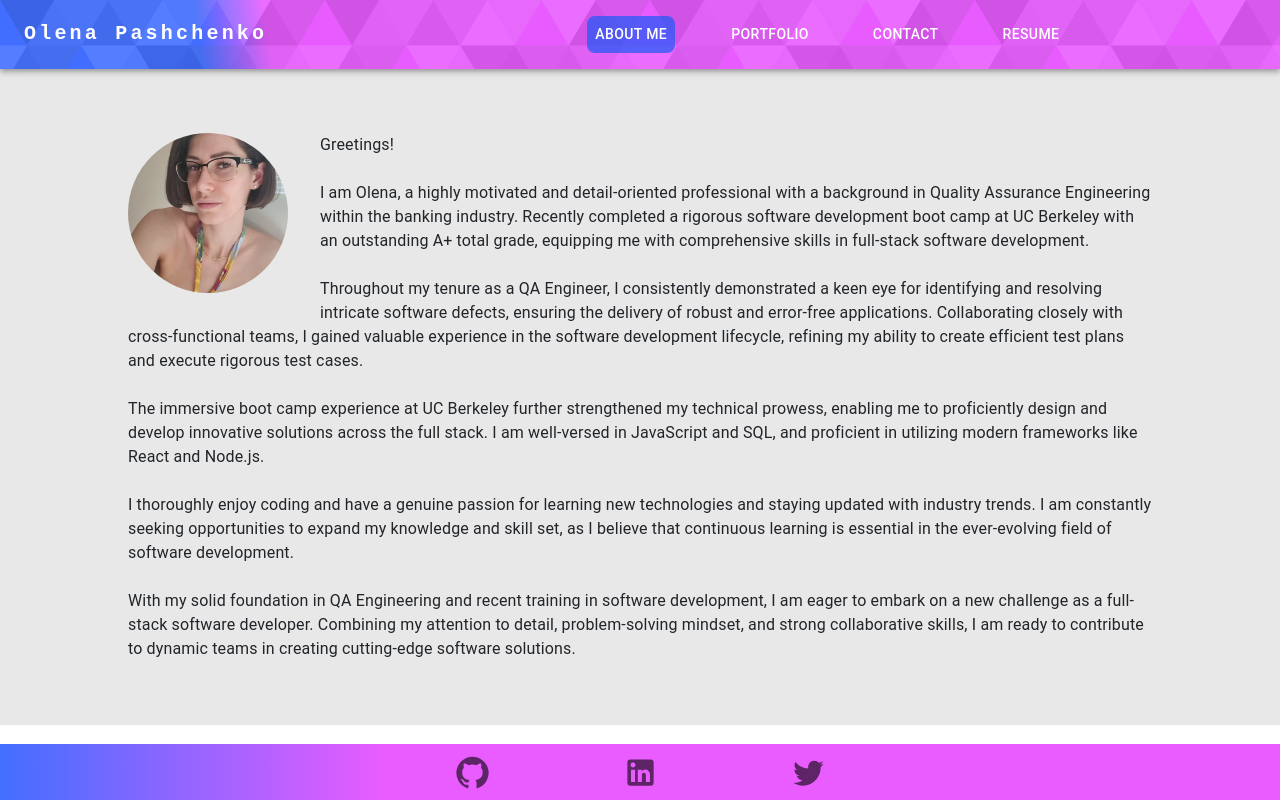
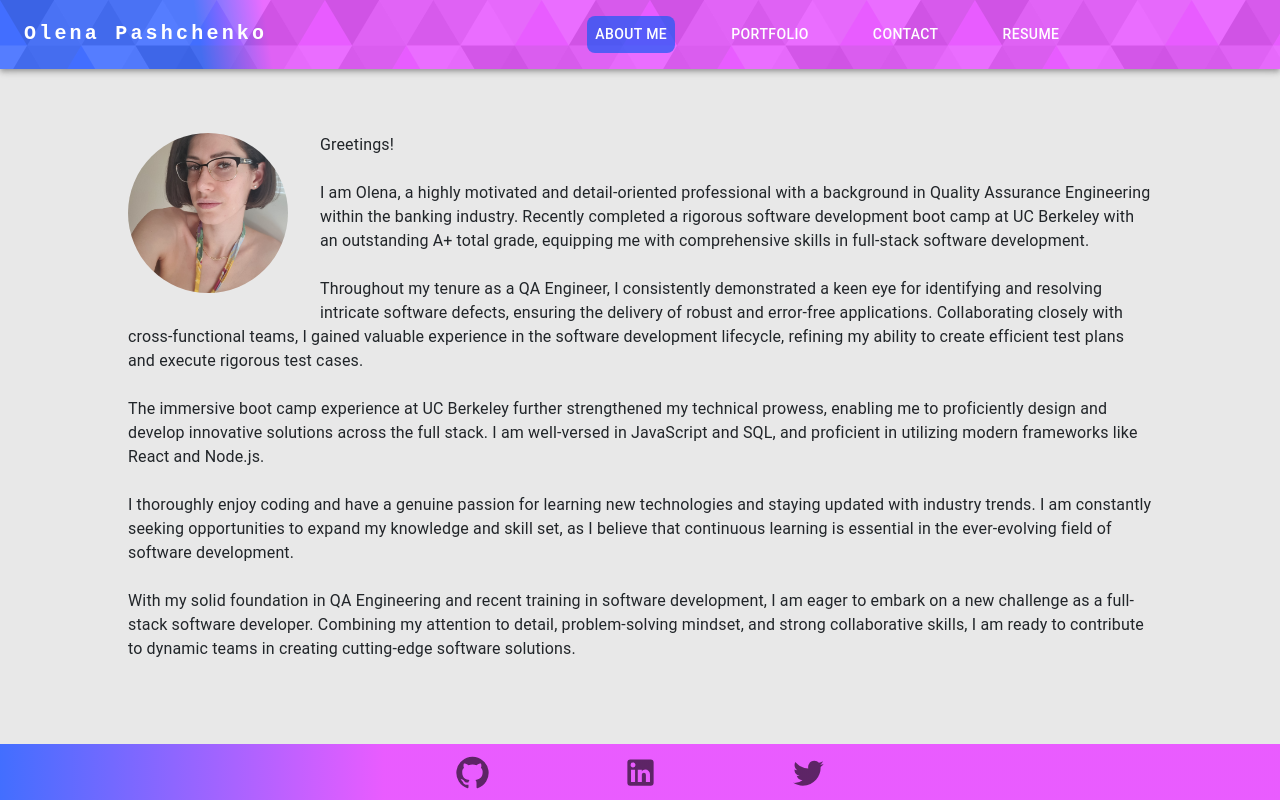
Before and after one commit to UserOlena/portfolio_react, a React (Create React App) app: page / in a window 1280 px wide. Built offline with nearby package versions, Linux system fonts and the light colour scheme.

Commit message:
ADd bg to the App.js. Change image for ContactMe page.

```diff
--- a/src/App.js
+++ b/src/App.js
@@ -12,6 +12,9 @@ function App() {
         display: 'flex',
         flexDirection: 'column',
         justifyContent: 'space-between',
+        backgroundColor: '#e8e8e8',
+        backgroundSize: 'cover',
+        backgroundAttachment: 'fixed',
       }}
     >
       <Navbar />
--- a/src/components/ContactForm.js
+++ b/src/components/ContactForm.js
@@ -59,9 +59,9 @@ export function ContactForm() {
                 <Grid item xs={12} md={6}>
                   <Box sx={{ display: "flex", justifyContent: "center", }}>
                     <img
-                      src="./kindpng_1403886.png"
+                      src="./contact_me.png"
                       alt="Contact"
-                      style={{ maxWidth: "100%" }}
+                      style={{ maxWidth: "90%" }}
                     />
                   </Box>
                 </Grid>
```
